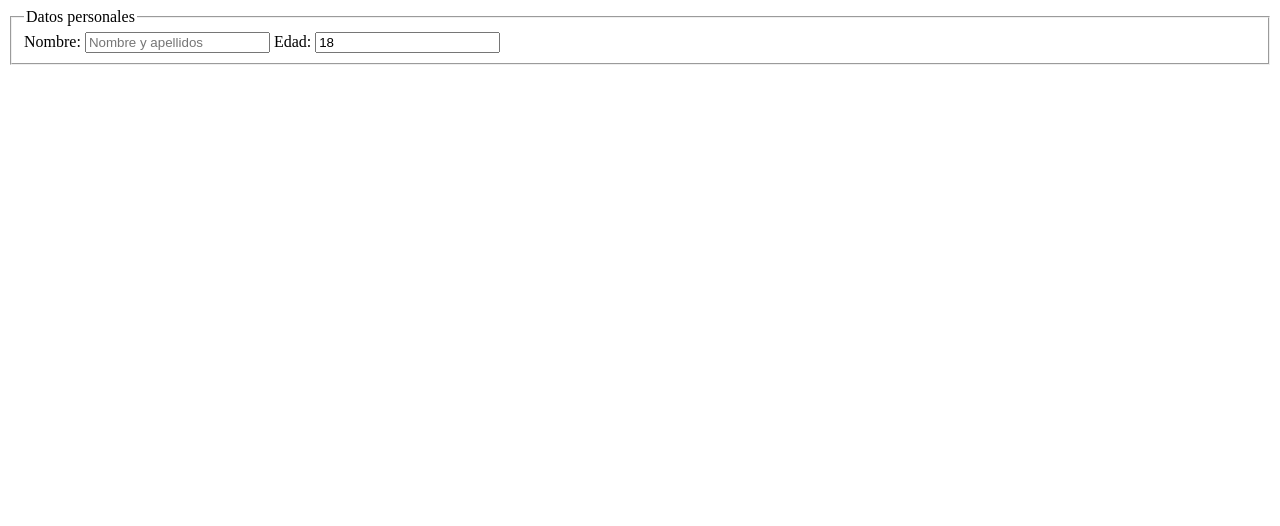
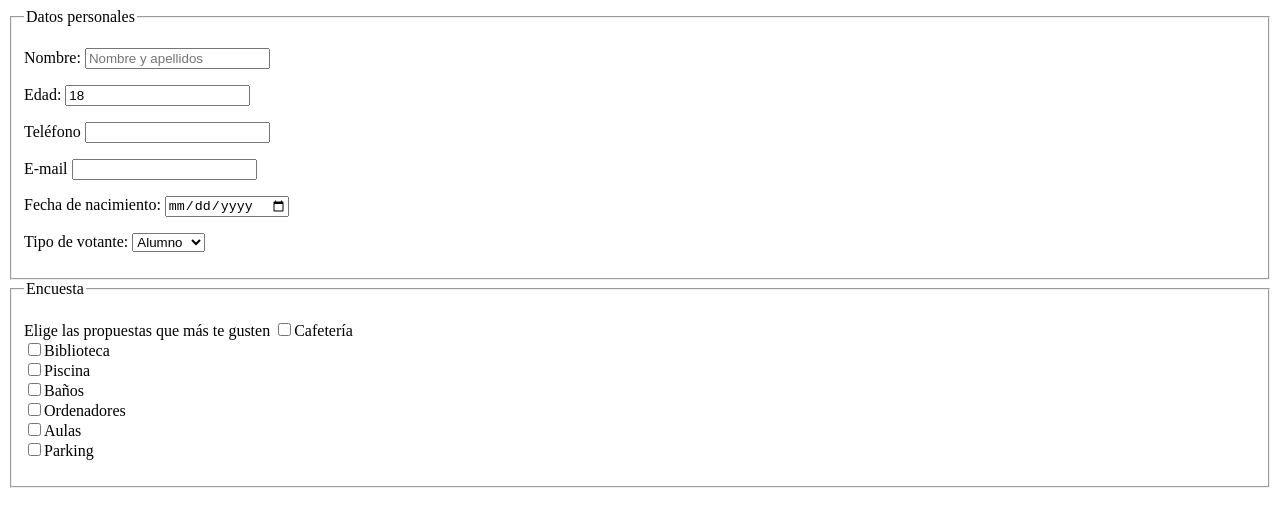
Before and after one commit to peke4501/PWC1.AndresAguirre, a plain HTML site: page Ejercicio2.html in a window 1280 px wide. Drawn offline with Linux system fonts and the light colour scheme.

Commit message:
Update Ejercicio2.html

```diff
--- a/Ejercicio2.html
+++ b/Ejercicio2.html
@@ -10,10 +10,47 @@
     <form method="POST" action="procesar()">
         <fieldset>
             <legend>Datos personales</legend>
-            <label for="nombre">Nombre:</label>
-            <input type="text" name="nombre" placeholder="Nombre y apellidos"/>
-            <label for="edad">Edad:</label>
-            <input type="number" name="edad" value="18"/>
+            <p>
+                <label for="nombre">Nombre:</label>
+                <input type="text" name="nombre" placeholder="Nombre y apellidos"/>
+            </p>
+            <p>
+                <label for="edad">Edad:</label>
+                <input type="number" name="edad" value="18"/>
+            </p>
+            <p>
+                <label for="tlf">Teléfono</label>
+                <input type="tel" name="tlf" required/>
+            </p>
+            <p>
+                <label for="mail">E-mail</label>
+                <input type="email" name="mail" required/>
+            </p>
+            <p>
+                <label for="nacimiento">Fecha de nacimiento:</label>
+                <input type="date" name="nacimiento" required/>
+            </p>
+            <p>
+                <label for="tipo_votante">Tipo de votante:</label>
+                <select name="tipo_votante">
+                    <option value="1" selected>Alumno</option>
+                    <option value="2">Profesor</option>
+                    <option value="3">Otro</option>
+                </select>
+            </p>
+        </fieldset>
+        <fieldset>
+            <legend>Encuesta</legend>
+            <p>
+                <label for="propuestas">Elige las propuestas que más te gusten</label>
+                <input type="checkbox" name="propuestas" value="1"/>Cafetería<br>
+                <input type="checkbox" name="propuestas" value="2"/>Biblioteca<br>
+                <input type="checkbox" name="propuestas" value="3"/>Piscina<br>
+                <input type="checkbox" name="propuestas" value="4"/>Baños<br>
+                <input type="checkbox" name="propuestas" value="5"/>Ordenadores<br>
+                <input type="checkbox" name="propuestas" value="6"/>Aulas<br>
+                <input type="checkbox" name="propuestas" value="7"/>Parking<br>
+            </p>
         </fieldset>
     </form>
 </body>
```
